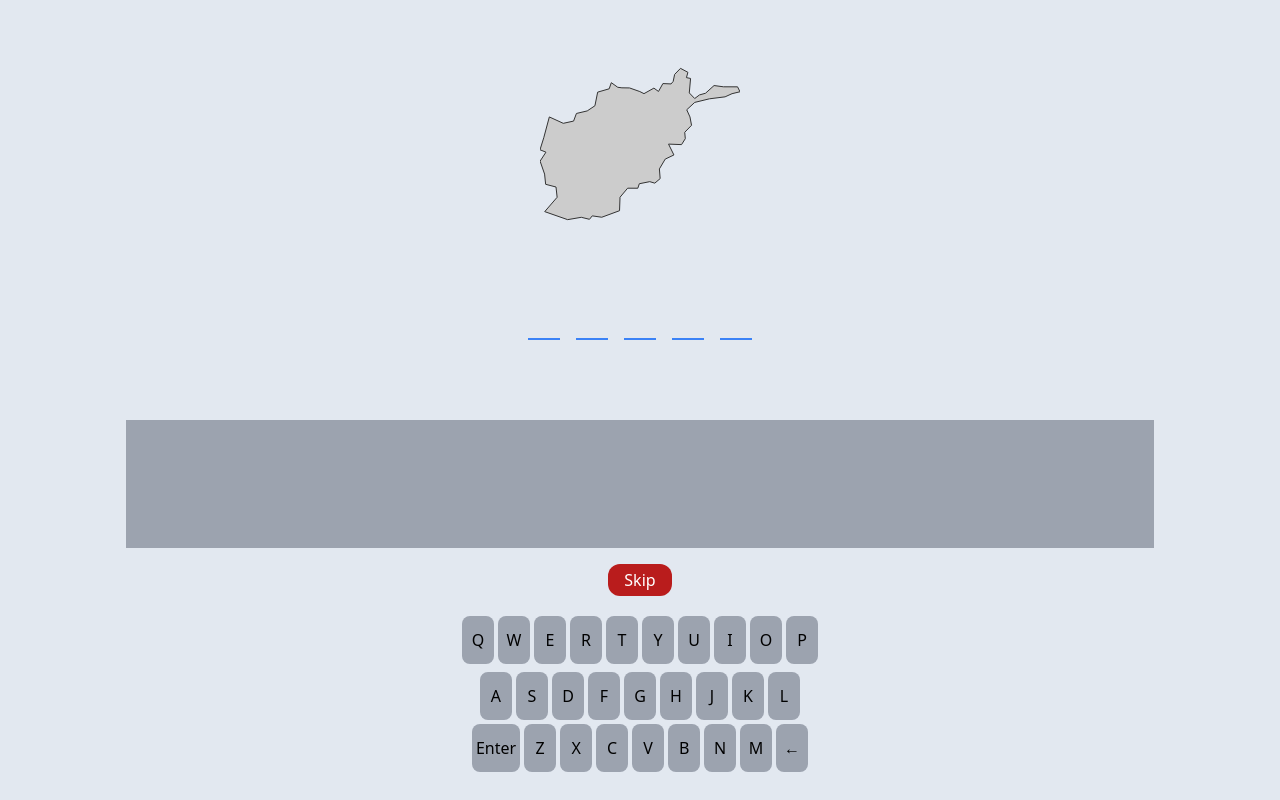
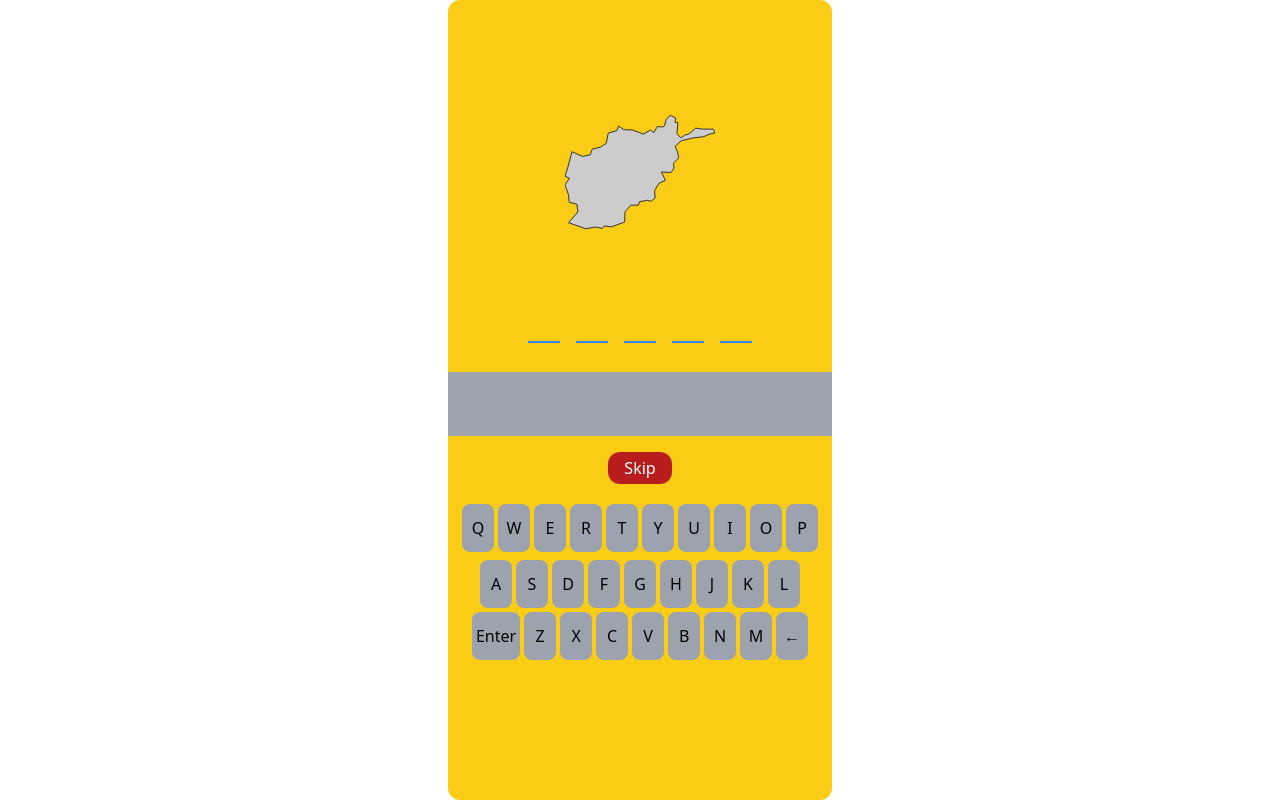
Before and after one commit to trevorfar/GeoMorph, a Next.js app: page / in a window 1280 px wide. Built offline with nearby package versions, Linux system fonts and the light colour scheme.

Commit message:
good to push

```diff
--- a/src/app/components/CountryShape.tsx
+++ b/src/app/components/CountryShape.tsx
@@ -12,8 +12,8 @@ const CountryShape: React.FC<CountryShapeProps> = ({ geoJsonPath }) => {
   const { country } = useSelector((state: RootState) => state.country);
 
   useEffect(() => {
-    const width = 200;
-    const height = 200;
+    const width = 150;
+    const height = 150;
 
     const svg = d3.select(svgRef.current)
       .attr('width', width)
--- a/src/app/components/GameContainer.tsx
+++ b/src/app/components/GameContainer.tsx
@@ -11,7 +11,7 @@ const GameContainer = () => {
   const geoJsonPath = "/AFG.geo.json"
 
   return (
-    <div className="flex flex-col h-96 w-full items-center justify-center">
+    <div className="flex flex-col h-72 w-full items-center justify-center">
       <div className="flex flex-row gap-4">
         <div className="flex flex-col">
           <div className="">
--- a/src/app/components/GuessContainer.tsx
+++ b/src/app/components/GuessContainer.tsx
@@ -1,7 +1,7 @@
 
 const GuessContainer = () => {
   return (
-    <div className="w-full h-32 bg-gray-400">
+    <div className="w-full h-16 bg-gray-400">
 
     </div>
   )
--- a/src/app/components/Skeleton.tsx
+++ b/src/app/components/Skeleton.tsx
@@ -11,9 +11,9 @@ const Skeleton = ({index}: SkeletonProps) => {
  const typedLetter = currentWord[index] || ""
 
  if((country[index]) === country[index].toUpperCase() && country[index] !== country[index].toLowerCase() && index !== 0){
-    return  <div className="border-b-2 border-blue-500 w-4 h-12 md:w-8 ml-4 pt-4 flex items-center justify-center">{typedLetter||""}</div>
+    return  <div className="border-b-2 border-blue-500 w-4 h-12 md:w-8 ml-4  flex items-center justify-center">{typedLetter||""}</div>
  }
-  return <div className="border-b-2 border-blue-500 w-8 h-12 md:w-8 pt-4 flex items-center justify-center">{typedLetter||""}</div>
+  return <div className="border-b-2 border-blue-500 w-8 h-12 md:w-8 flex items-center justify-center">{typedLetter||""}</div>
 }
 
 export default Skeleton
--- a/src/app/page.tsx
+++ b/src/app/page.tsx
@@ -18,13 +18,16 @@ const Page = () => {
   }, [dispatch])
 
   return (
-    <div className="flex justify-center items-center flex-col bg-slate-200 h-screen select-none">
+    <div className="flex justify-center md:rounded-xl items-center w-full md:w-96 mx-auto flex-col bg-yellow-400 h-screen select-none">
+      <div className="mb-16">
       <GameContainer/>
-      <div className="flex flex-col gap-4 my-auto justify-center items-center pt-2">
+      <div className="flex flex-col gap-4 justify-center items-center pt-2">
       <GuessContainer />
       <button className="bg-red-700 w-16 h-8 rounded-xl text-white " onClick={() => dispatch(next())}>Skip</button>
+      <div className="">
       <Keyboard />
-
+      </div>
+    </div>
    </div>
    </div>
   )
```
